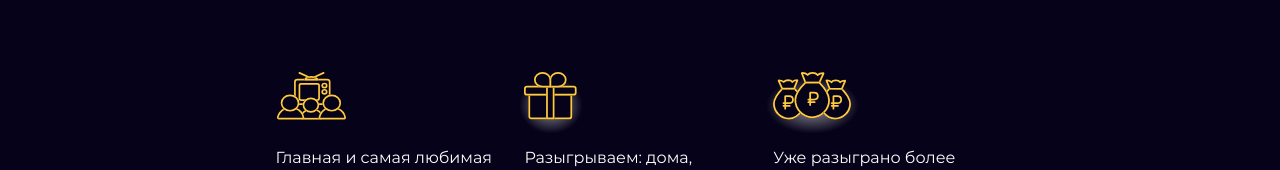
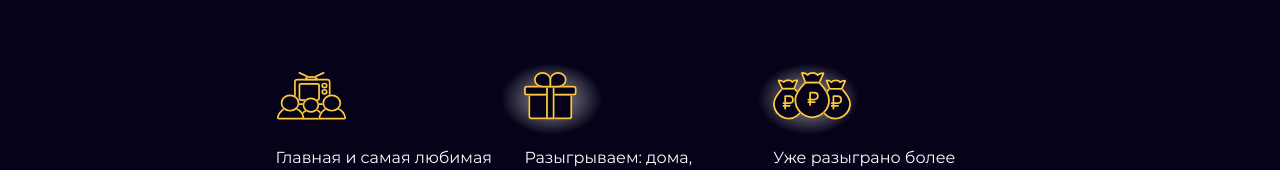
Before and after one commit to omegaproger/peppers-test, a plain HTML site: page index.pug in a window 1280 px wide. Shown: the part 1040-1210 px from the top of the page. Drawn offline with nearby package versions, Linux system fonts and the light colour scheme; files that its build step writes are made by us from their sources.

Commit message:
fix(info-icon-animation) порпавил свечение под иконками

```diff
--- a/components/info/info.scss
+++ b/components/info/info.scss
@@ -96,16 +96,22 @@
         @include item-mod(1) {
             &:before{
                 animation-delay: 0.5s;
+                @include value(left, -55px, -16px);
+                @include value(top,-15px, -17px);
             }
         }
         @include item-mod(2) {
             &:before{
                 animation-delay: 1s;
+                @include value(left, -65px, -16px);
+                @include value(top,-15px, -20px);
             }
         }
         @include item-mod(3) {
             &:before{
                 animation-delay: 1.5s;
+                @include value(left, -55px, -16px);
+                @include value(top,-15px, -25px);
             }
         }
         &:before{
@@ -118,21 +124,24 @@
             right: -50%;
             /* margin: 0 auto; */
             display: block;
-            width: 200%;
-            height: 140%;
-            background: radial-gradient(30% 42%, #ffffff -10%, #050219);
+            // width: 200%;
+            // height: 140%;
+            //
+            @include value(width, 190px, 100px);
+            @include value(height, 90px, 90px);
+            background: radial-gradient(30% 45%, #ffffff -10%, #050219);
 
         }
         @include MOBILE {
              &:before{
-                width: 100%;
+                // width: 100%;
                 background: radial-gradient(50% 45%, #ffffff -10%, #050219);
                 right: 0%;
             }
         }
         @include TABLET {
              &:before{
-                width: 100%;
+                // width: 100%;
                 background: radial-gradient(50% 45%, #ffffff -10%, #050219);
                 right: 0%;
             }
```
